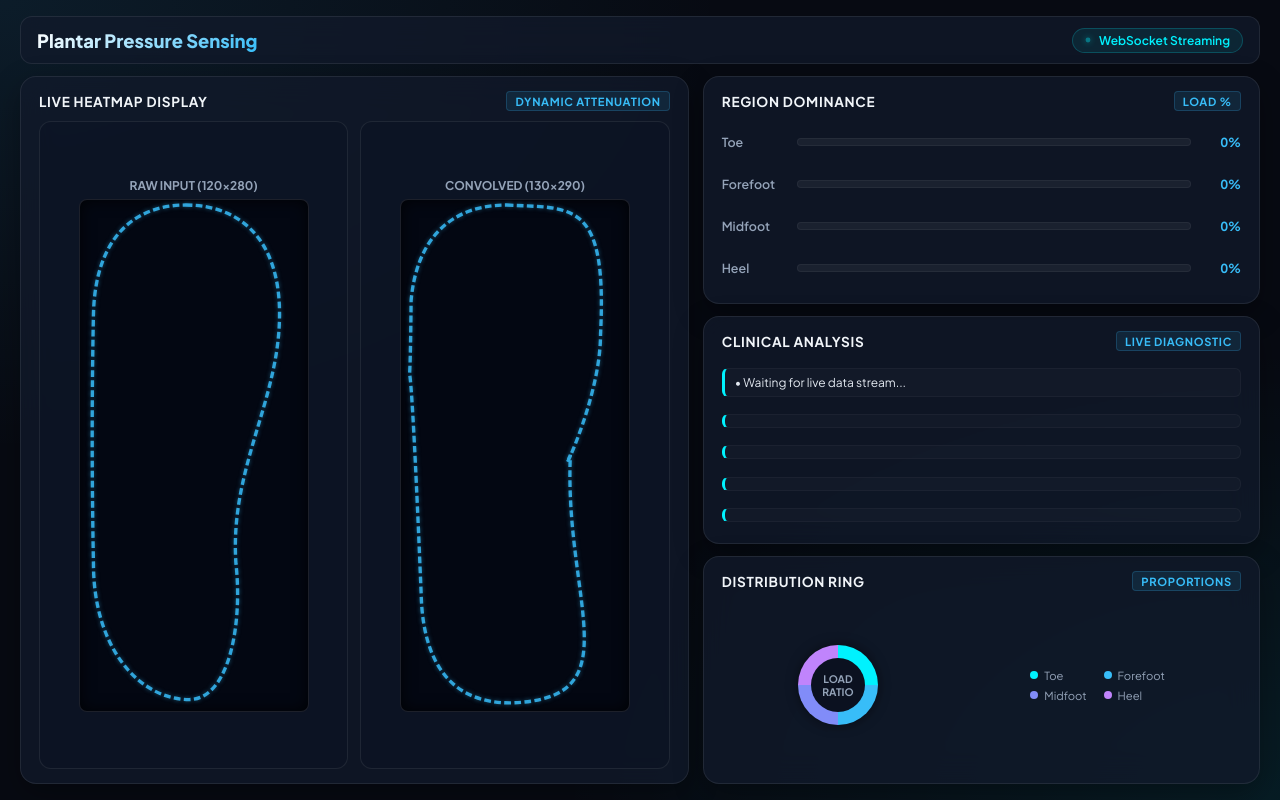
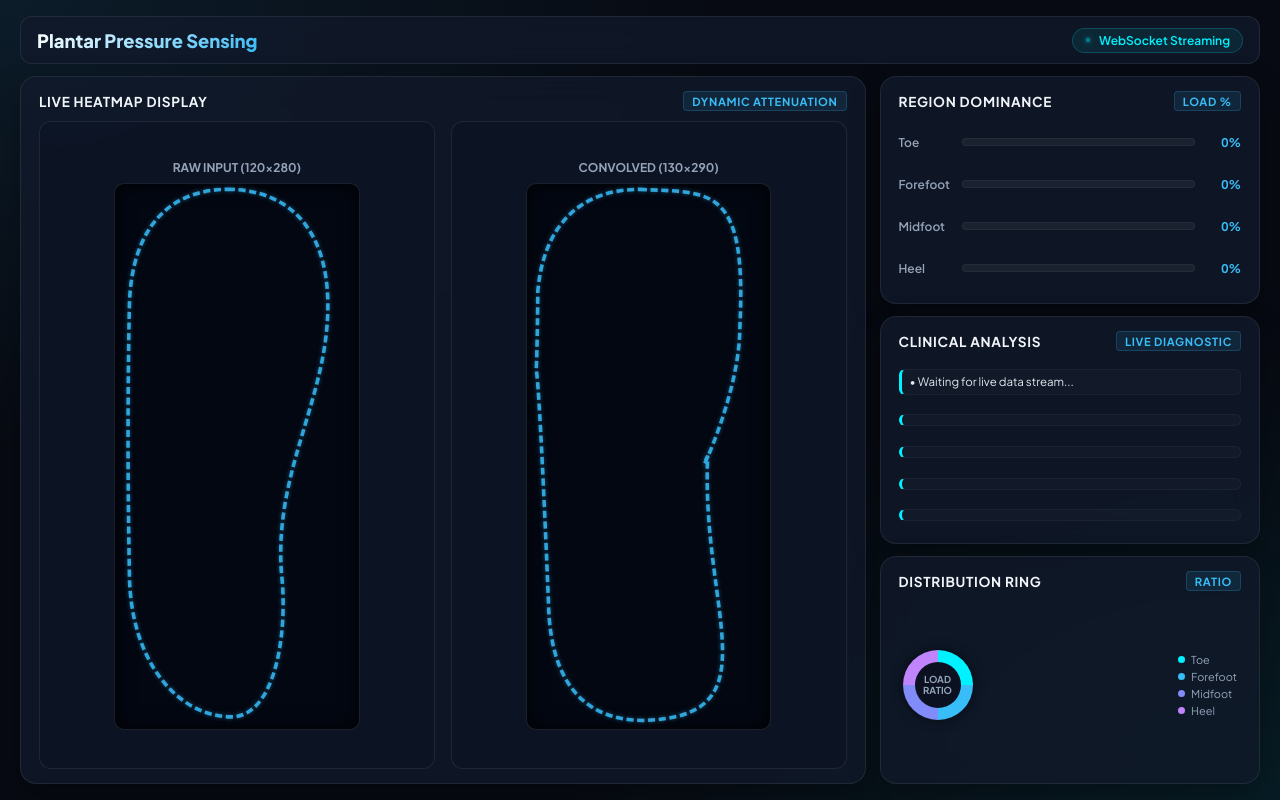
Before and after one commit to Pranshu0808/PressureSense, a plain HTML site: page client/heatmap-view.html in a window 1280 px wide. Drawn offline with Linux system fonts and the light colour scheme.

Commit message:
Refactor heatmap-view styles and comments
Updated styles for heatmap view including adjustments to grid layout, padding, and font sizes. Enhanced comments for clarity.

```diff
--- a/client/heatmap-view.html
+++ b/client/heatmap-view.html
@@ -28,7 +28,7 @@
       padding: 0;
       width: 100vw;
       height: 100vh;
-      overflow: hidden; /* Scroll lock for single-screen view */
+      overflow: hidden;
       font-family: 'Plus Jakarta Sans', system-ui, -apple-system, sans-serif;
       background-color: var(--bg-main);
       background-image:
@@ -97,13 +97,13 @@
       100% { opacity: 1; transform: scale(1); }
     }
 
-    /* Main Grid Split View */
+    /* Main Grid Split View - Increased Heatmap Ratio */
     .dashboard-grid {
       flex: 1;
       display: grid;
-      grid-template-columns: 1.2fr 1fr; /* Left (Live Heatmap) : Right (3 Cards) */
+      grid-template-columns: 2fr 0.9fr; /* Expanded Left Heatmap, Compressed Right Stack */
       gap: 14px;
-      min-height: 0; /* Prevents overflow pushing vertical size */
+      min-height: 0;
     }
 
     /* Common Card Styling */
@@ -150,10 +150,11 @@
       flex: 1;
       display: grid;
       grid-template-columns: 1fr 1fr;
-      gap: 12px;
+      gap: 16px;
       align-items: center;
       justify-items: center;
       min-height: 0;
+      height: 100%;
     }
 
     .canvas-card {
@@ -162,7 +163,7 @@
       background: var(--card-bg);
       border: 1px solid var(--card-border);
       border-radius: 12px;
-      padding: 10px;
+      padding: 12px;
       display: flex;
       flex-direction: column;
       align-items: center;
@@ -170,7 +171,7 @@
     }
 
     .canvas-card h4 {
-      margin: 0 0 6px 0;
+      margin: 0 0 8px 0;
       font-size: 0.75rem;
       color: var(--text-muted);
     }
@@ -179,12 +180,12 @@
       position: relative;
       background-color: #030712;
       border: 1px solid rgba(255, 255, 255, 0.1);
-      border-radius: 8px;
+      border-radius: 10px;
       overflow: hidden;
       aspect-ratio: 130 / 290;
-      height: 82%;
+      height: 88%;
       max-height: 100%;
-      box-shadow: inset 0 0 15px rgba(0, 0, 0, 0.8);
+      box-shadow: inset 0 0 20px rgba(0, 0, 0, 0.8);
     }
 
     canvas {
@@ -208,11 +209,11 @@
       filter: drop-shadow(0 0 2px rgba(56, 189, 248, 0.5));
     }
 
-    /* RIGHT SIDE: Stacked Panels */
+    /* RIGHT SIDE: Compact Stacked Panels */
     .right-stack {
       grid-column: 2;
       display: grid;
-      grid-template-rows: 1fr 1fr 1fr; /* Exactly 3 stacked equal rows */
+      grid-template-rows: 1fr 1fr 1fr;
       gap: 12px;
       height: 100%;
       min-height: 0;
@@ -229,18 +230,18 @@
     .region {
       display: flex;
       align-items: center;
-      gap: 10px;
-      font-size: 0.78rem;
+      gap: 8px;
+      font-size: 0.75rem;
     }
 
     .region span:first-child {
-      width: 65px;
+      width: 55px;
       font-weight: 600;
       color: var(--text-muted);
     }
 
     .region span:last-child {
-      width: 40px;
+      width: 38px;
       text-align: right;
       font-weight: 700;
       color: #38bdf8;
@@ -276,14 +277,14 @@
 
     #clinicalPanel p {
       margin: 0;
-      padding: 6px 10px;
+      padding: 5px 8px;
       background: rgba(255, 255, 255, 0.02);
       border: 1px solid rgba(255, 255, 255, 0.04);
       border-left: 3px solid var(--accent-cyan);
       border-radius: 6px;
       color: #e2e8f0;
-      font-size: 0.75rem;
-      line-height: 1.25;
+      font-size: 0.72rem;
+      line-height: 1.2;
       white-space: nowrap;
       overflow: hidden;
       text-overflow: ellipsis;
@@ -297,14 +298,15 @@
     .ring-container {
       display: flex;
       align-items: center;
-      justify-content: space-around;
+      justify-content: space-between;
       height: 100%;
+      padding: 0 4px;
     }
 
     .ring-graphic {
       position: relative;
-      width: 80px;
-      height: 80px;
+      width: 70px;
+      height: 70px;
       border-radius: 50%;
       background: conic-gradient(
         #00f2fe 0% var(--toe-deg, 25%),
@@ -316,13 +318,14 @@
       align-items: center;
       justify-content: center;
       box-shadow: 0 0 12px rgba(0, 0, 0, 0.5);
+      flex-shrink: 0;
     }
 
     .ring-graphic::before {
       content: '';
       position: absolute;
-      width: 54px;
-      height: 54px;
+      width: 46px;
+      height: 46px;
       background-color: #0b1120;
       border-radius: 50%;
     }
@@ -330,17 +333,18 @@
     .ring-center-text {
       position: relative;
       z-index: 2;
-      font-size: 0.65rem;
+      font-size: 0.6rem;
       font-weight: 700;
       color: var(--text-muted);
       text-align: center;
+      line-height: 1.1;
     }
 
     .ring-legend {
       display: grid;
-      grid-template-columns: 1fr 1fr;
-      gap: 6px 12px;
-      font-size: 0.7rem;
+      grid-template-columns: 1fr;
+      gap: 4px;
+      font-size: 0.68rem;
     }
 
     .legend-item {
@@ -351,8 +355,8 @@
     }
 
     .dot {
-      width: 8px;
-      height: 8px;
+      width: 7px;
+      height: 7px;
       border-radius: 50%;
     }
   </style>
@@ -371,17 +375,17 @@
     </div>
   </div>
 
-  <!-- Dashboard Grid View (100vh Layout) -->
+  <!-- Dashboard Grid View -->
   <div class="dashboard-grid">
 
-    <!-- LEFT PANEL: LIVE HEATMAP -->
+    <!-- LEFT PANEL: EXPANDED HEATMAP AREA -->
     <div class="card-panel heatmap-section">
       <div class="panel-title">
         Live Heatmap Display <span>Dynamic Attenuation</span>
       </div>
 
       <div class="heatmap-container-dual">
-        <!-- Input Canvas -->
+        <!-- Raw Canvas -->
         <div class="canvas-card">
           <h4>RAW INPUT (120x280)</h4>
           <div class="canvas-wrapper">
@@ -407,7 +411,7 @@
       </div>
     </div>
 
-    <!-- RIGHT STACK: 3 EQUAL SECTIONS -->
+    <!-- RIGHT STACK: COMPACT RIGHT SIDE -->
     <div class="right-stack">
 
       <!-- 1. Region Dominance -->
@@ -456,7 +460,7 @@
       <!-- 3. Distribution Ring -->
       <div class="card-panel">
         <div class="panel-title">
-          Distribution Ring <span>Proportions</span>
+          Distribution Ring <span>Ratio</span>
         </div>
         <div class="ring-container">
           <div class="ring-graphic" id="distributionRing">
@@ -477,9 +481,7 @@
 </div>
 
 <script>
-  /* ===========================
-     WEBSOCKET CONNECTION
-  =========================== */
+  /* WebSocket Connection */
   const socket = new WebSocket("wss://pressure-sense-backend.onrender.com");
 
   socket.onopen = () => {
@@ -673,7 +675,6 @@
     document.getElementById("midBar").style.width = midP + "%";
     document.getElementById("heelBar").style.width = heelP + "%";
 
-    // Update Conic Gradient for Distribution Ring
     const ring = document.getElementById("distributionRing");
     const d1 = toeP;
     const d2 = d1 + foreP;
```
